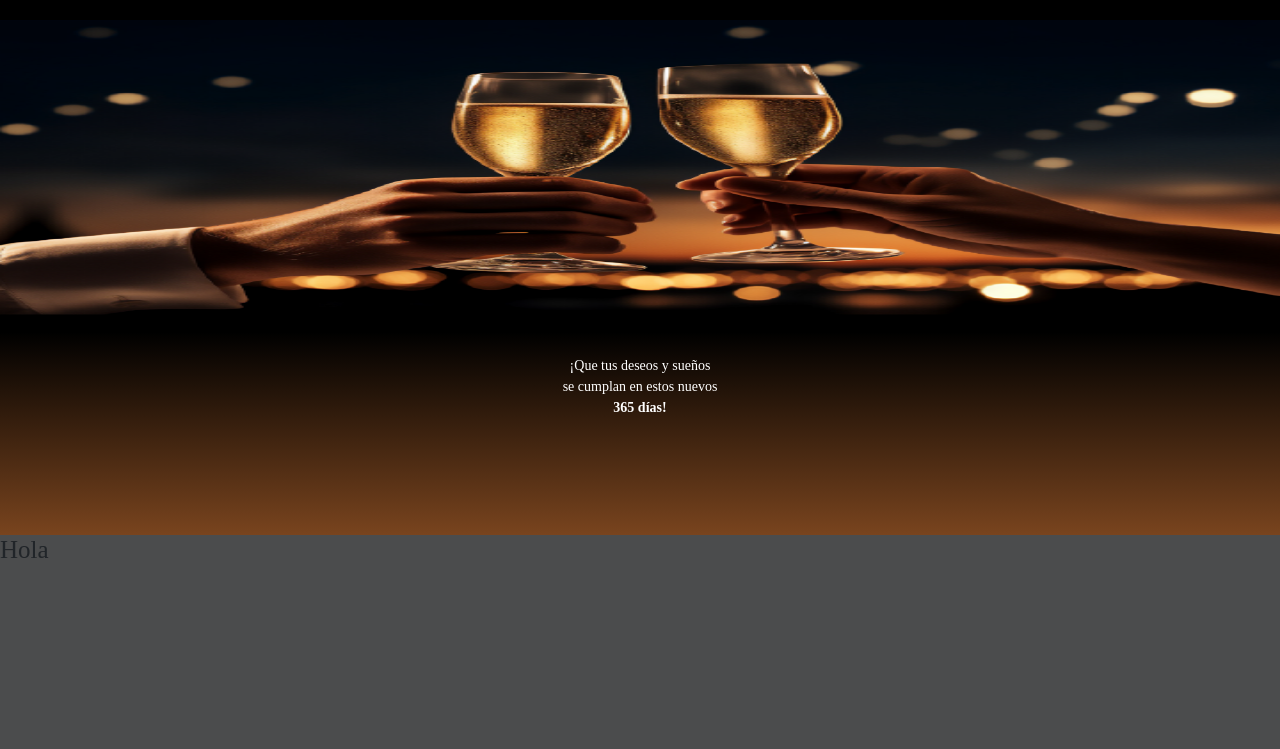
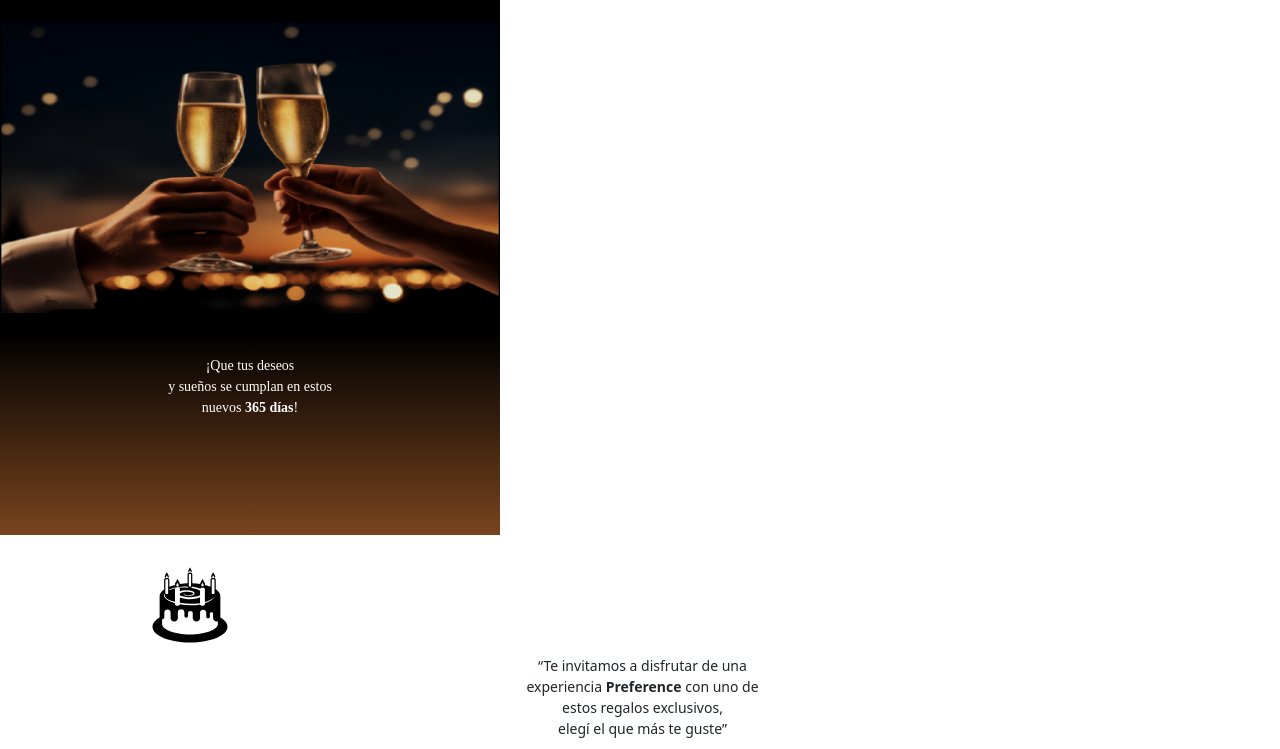
Before and after one commit to J0s9/basa_preference_v2, a plain HTML site: page index.html in a window 1280 px wide. Shown: the part 165-914 px from the top of the page. Before the commit the page ends 800 px from the top, so only its background shows below. Drawn offline with nearby package versions, Linux system fonts and the light colour scheme.

Commit message:
Segundo Avance

```diff
--- a/assets/css/seccion-invit.css
+++ b/assets/css/seccion-invit.css
@@ -7,51 +7,17 @@
 html{
     font-size: 62.5%;
 }
-h1{
-    font-family: var(--font-primary);
+.content-cake{
+    position: relative;
 }
-body{
-    background-color: var(--gray3);
-    margin: auto;
+.cake{
+    display: block;
+    padding-left: 15rem;
+    margin-top: 3rem;
 }
-.seccion-invit{
-    width: 100%;
-    height: 70rem;
+.descrip{
+    margin-top: 1rem;
     text-align: center;
-    background: linear-gradient( to bottom, #000000 71%, #79441E 100%);
+    font-size: 1.4rem;
+    padding-left: 0.5rem;
 }
-
-.titulo{
-    display: block;
-    margin-top: 4rem;
-    font-size: 3.2rem;
-    color: var(--primary);
-    font-family: var(--font-primary);
-    text-align: center;
-}
-.logo-basa{
-    margin-top: 5rem;
-    width: 15.7rem;
-    height: 1.7rem;
-}
-.fondo{
-    margin-top: 3rem;
-    width: 100%;
-    height: 29.5rem;
-}
-.descripcion{
-    margin-top: 4rem;
-    font-size: 1.4rem;
-    font-family: var(--font-primary);
-    color: var(--primary);
-}
-.flecha {
-    margin-top: 6.7rem;
-    opacity: 0;
-    animation: aparecer 1s ease-in-out forwards infinite;
-}
-
-@keyframes aparecer {
-    from { opacity: 0; }
-    to { opacity: 1; }
-}
--- a/assets/css/seccion-principal.css
+++ b/assets/css/seccion-principal.css
@@ -0,0 +1,58 @@
+@import url(variables.css);
+*{
+    margin: 0;
+    padding: 0;
+    box-sizing: border-box;
+}
+html{
+    font-size: 62.5%;
+}
+h1{
+    font-family: var(--font-primary);
+}
+body{
+    margin: auto;
+}
+.seccion-pricipal{
+    max-width: 50rem;
+    width: 100%;
+    height: 70rem;
+    text-align: center;
+    background: linear-gradient( to bottom, #000000 71%, #79441E 100%);
+}
+
+.titulo{
+    display: block;
+    margin-top: 4rem;
+    font-size: 3.2rem;
+    color: var(--primary);
+    font-family: var(--font-primary);
+    text-align: center;
+}
+.logo-basa{
+    margin-top: 5rem;
+    width: 15.7rem;
+    height: 1.7rem;
+}
+.fondo{
+    max-width: 50rem;
+    margin-top: 3rem;
+    width: 100%;
+    height: 29.5rem;
+}
+.descripcion{
+    margin-top: 4rem;
+    font-size: 1.4rem;
+    font-family: var(--font-primary);
+    color: var(--primary);
+}
+.flecha {
+    margin-top: 6rem;
+    opacity: 0;
+    animation: aparecer 1s ease-in-out forwards infinite;
+}
+
+@keyframes aparecer {
+    from { opacity: 0; }
+    to { opacity: 1; }
+}
--- a/index.html
+++ b/index.html
@@ -6,24 +6,30 @@
     <link href="https://cdn.jsdelivr.net/npm/bootstrap@5.3.3/dist/css/bootstrap.min.css" rel="stylesheet" integrity="sha384-QWTKZyjpPEjISv5WaRU9OFeRpok6YctnYmDr5pNlyT2bRjXh0JMhjY6hW+ALEwIH" crossorigin="anonymous">
     <script src="https://cdn.jsdelivr.net/npm/bootstrap@5.3.3/dist/js/bootstrap.bundle.min.js" integrity="sha384-YvpcrYf0tY3lHB60NNkmXc5s9fDVZLESaAA55NDzOxhy9GkcIdslK1eN7N6jIeHz" crossorigin="anonymous"></script>
     <title>Feliz Cumpleaños</title>
+    <link rel="stylesheet" href="./assets/css/seccion-principal.css">
     <link rel="stylesheet" href="./assets/css/seccion-invit.css">
 </head>
 <body>
     <main>
-        <section class="seccion-invit">
+        <section class="seccion-pricipal">
             <img class="logo-basa" src="./assets/img/basa_pre.png" alt="">
             <span class="titulo">¡Feliz Cumpleaños!</span>
             <picture>
-                <img class="fondo" src="./assets/img/fondo.png" alt="">
+                <img class="fondo" src="fondo.png" alt="">
             </picture>
-            <p class="descripcion">¡Que tus deseos y
-                sueños <br> se cumplan en estos
-                nuevos <br> <strong>365 días!</strong>
+            <p class="descripcion">¡Que tus deseos<br>
+                y sueños se cumplan en estos<br>
+                nuevos<strong> 365 días</strong>!
             <p/>
             <img class="flecha" src="flecha.svg" alt="">
         </section>
         <section class="seccion-2">
-            <h1>Hola</h1>
+            <figure class="content-cake">
+                <img class="cake" src="birthday-cake-svg.svg" alt="" srcset="">
+                <p class="descrip">“Te invitamos a disfrutar de una<br>experiencia <strong>Preference</strong> con uno de
+                    <br>estos regalos exclusivos,
+                    <br> elegí el que más te guste”</p>
+            </figure>
         </section>
     </main>
 </body>
```
Also changed, not shown: birthday-cake-svg.png (added), birthday-cake-svg.svg (added), fondo.png (added).
